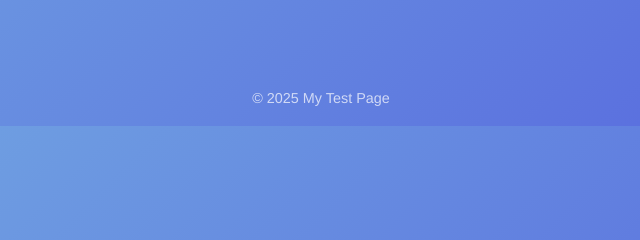
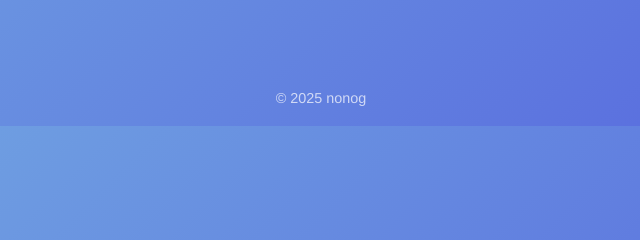
Before and after one commit to nonog11/web, a plain HTML site: page index.html in a window 1280 px wide. Shown: the part 250-490 px from the top of the page, 319-959 px from the left. Drawn offline with Linux system fonts and the light colour scheme.

Commit message:
Update index.html

```diff
--- a/index.html
+++ b/index.html
@@ -54,7 +54,7 @@
   </header>
 
   <footer>
-    &copy; 2025 My Test Page
+    &copy; 2025 nonog
   </footer>
 </body>
 </html>
```
